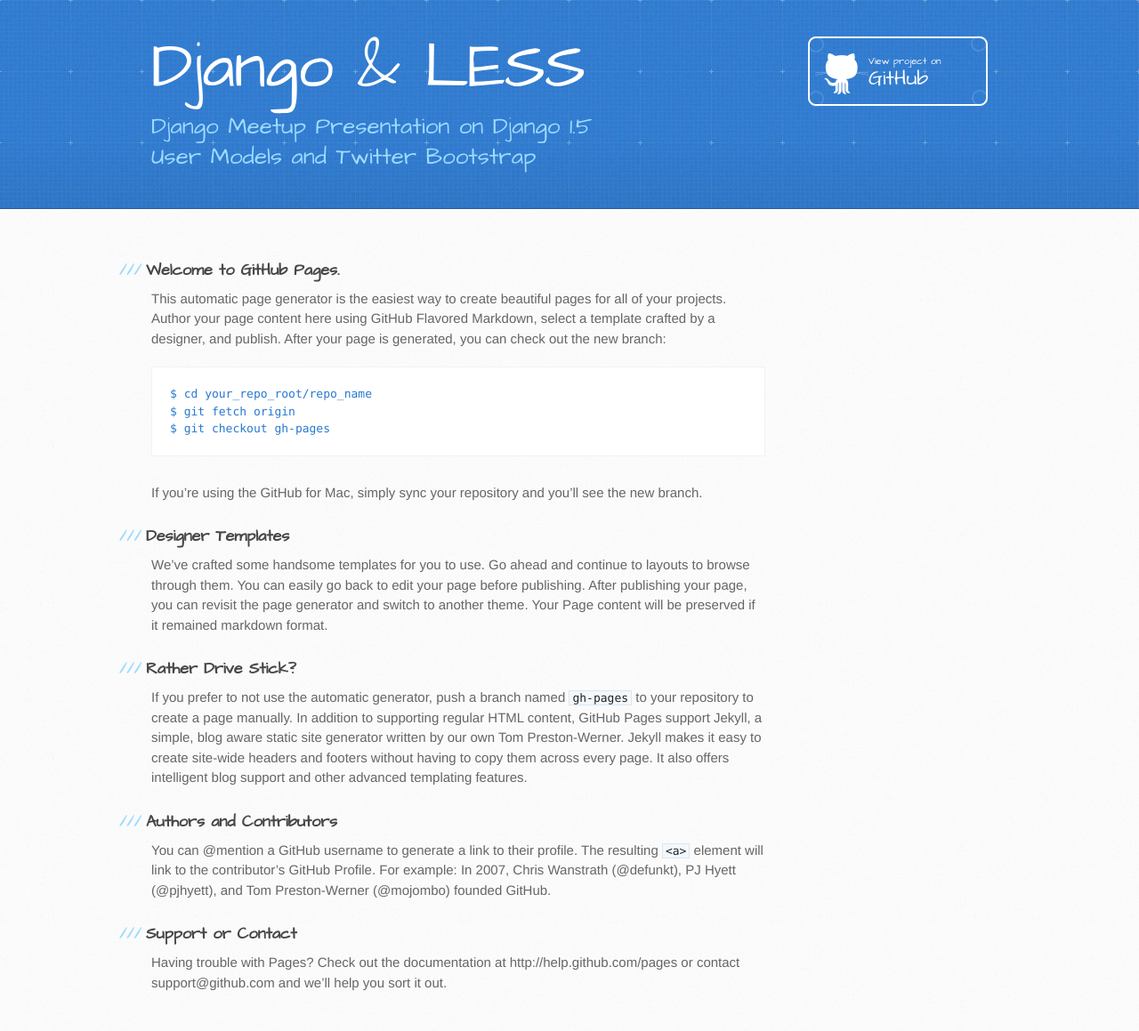
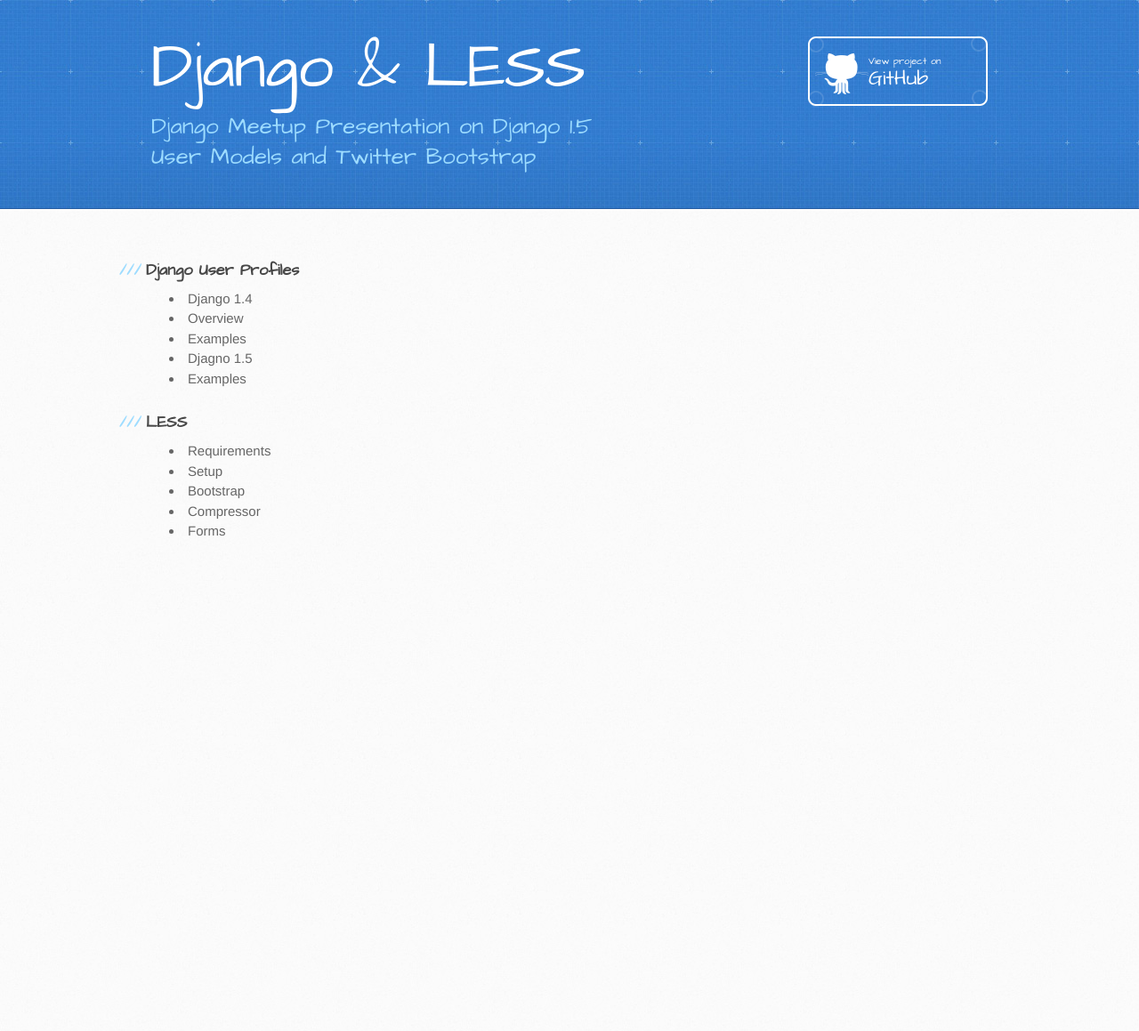
Before and after one commit to bxm156/django-meetup, a Jekyll site: the page built from index.md, in a window 1280 px wide. Shown: the whole page at 89% size. Built offline with Jekyll 4.4.1, drawn with Linux system fonts in a browser that asks for light colours; Markdown is read by kramdown in place of the engine named in the settings; after the commit the page ends 900 px from its top, so only the background shows below that.

Commit message:
Updated Index page

````diff
--- a/index.md
+++ b/index.md
@@ -1,25 +1,18 @@
 ---
 layout: index
+published: true
 ---
-### Welcome to GitHub Pages.
-This automatic page generator is the easiest way to create beautiful pages for all of your projects. Author your page content here using GitHub Flavored Markdown, select a template crafted by a designer, and publish. After your page is generated, you can check out the new branch:
 
-```
-$ cd your_repo_root/repo_name
-$ git fetch origin
-$ git checkout gh-pages
-```
+### Django User Profiles
+- Django 1.4
+ - Overview
+ - Examples
+- Djagno 1.5
+ - Examples
 
-If you're using the GitHub for Mac, simply sync your repository and you'll see the new branch.
-
-### Designer Templates
-We've crafted some handsome templates for you to use. Go ahead and continue to layouts to browse through them. You can easily go back to edit your page before publishing. After publishing your page, you can revisit the page generator and switch to another theme. Your Page content will be preserved if it remained markdown format.
-
-### Rather Drive Stick?
-If you prefer to not use the automatic generator, push a branch named `gh-pages` to your repository to create a page manually. In addition to supporting regular HTML content, GitHub Pages support Jekyll, a simple, blog aware static site generator written by our own Tom Preston-Werner. Jekyll makes it easy to create site-wide headers and footers without having to copy them across every page. It also offers intelligent blog support and other advanced templating features.
-
-### Authors and Contributors
-You can @mention a GitHub username to generate a link to their profile. The resulting `<a>` element will link to the contributor's GitHub Profile. For example: In 2007, Chris Wanstrath (@defunkt), PJ Hyett (@pjhyett), and Tom Preston-Werner (@mojombo) founded GitHub.
-
-### Support or Contact
-Having trouble with Pages? Check out the documentation at http://help.github.com/pages or contact support@github.com and we’ll help you sort it out.
+### LESS
+- Requirements
+- Setup
+- Bootstrap
+- Compressor
+- Forms
````
